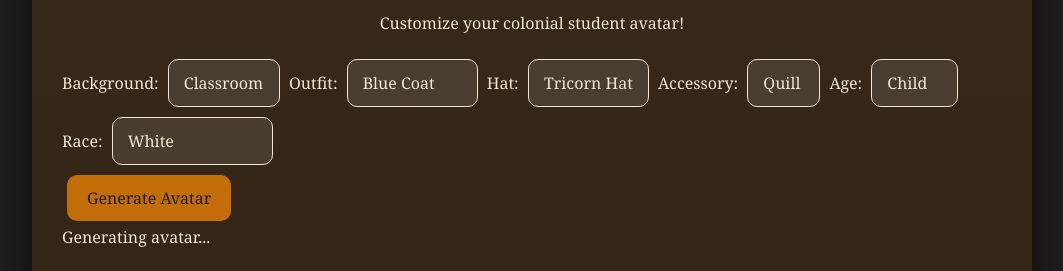
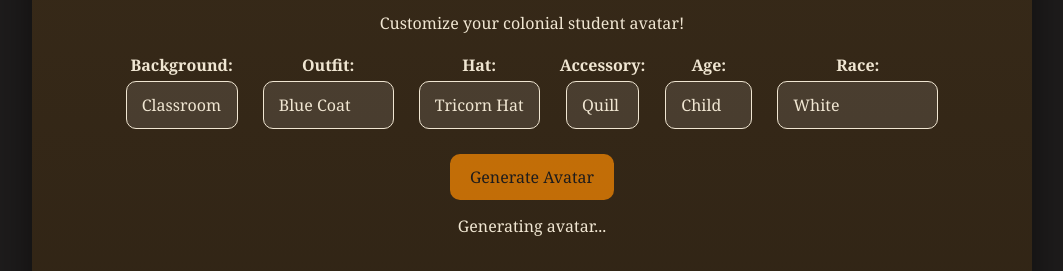
Before and after one commit to Kablrr/School-Project, a plain HTML site: page index.html in a window 1280 px wide. Shown: the part 346-617 px from the top of the page, without its empty margins (108-1171 px from the left). Drawn offline with Linux system fonts and the light colour scheme.

Commit message:
Update styletwo.css

```diff
--- a/styletwo.css
+++ b/styletwo.css
@@ -22,6 +22,7 @@ body {
   background: linear-gradient(180deg, #3a2c1a, #2a1f12);
   border-radius: 20px;
   box-shadow: 0 0 40px rgba(0,0,0,0.5);
+  text-align: center;
 }
 
 /* Cursor Glow */
@@ -43,13 +44,11 @@ body {
 }
 
 h1 {
-  text-align: center;
   margin-bottom: 15px;
   font-size: 2rem;
 }
 
 p {
-  text-align: center;
   margin-bottom: 20px;
 }
 
@@ -66,6 +65,22 @@ input[type="text"], select {
 
 select {
   appearance: none;
+}
+
+/* Dropdowns row */
+.dropdowns {
+  display: flex;
+  flex-wrap: wrap;
+  justify-content: center;
+  gap: 15px;
+  margin-bottom: 20px;
+}
+
+.dropdowns label {
+  display: flex;
+  flex-direction: column;
+  align-items: center;
+  font-weight: bold;
 }
 
 /* Buttons */
@@ -89,6 +104,11 @@ button:hover {
 button:disabled {
   opacity: 0.5;
   cursor: not-allowed;
+}
+
+#generateAvatarBtn {
+  display: block;
+  margin: 0 auto 15px auto;
 }
 
 /* Image containers */
@@ -118,7 +138,6 @@ button:disabled {
 #question {
   font-size: 1.3rem;
   margin-bottom: 15px;
-  text-align: center;
   font-weight: bold;
 }
 
@@ -161,6 +180,5 @@ button:disabled {
 }
 
 #score, #grade {
-  text-align: center;
   margin-top: 15px;
 }
```
